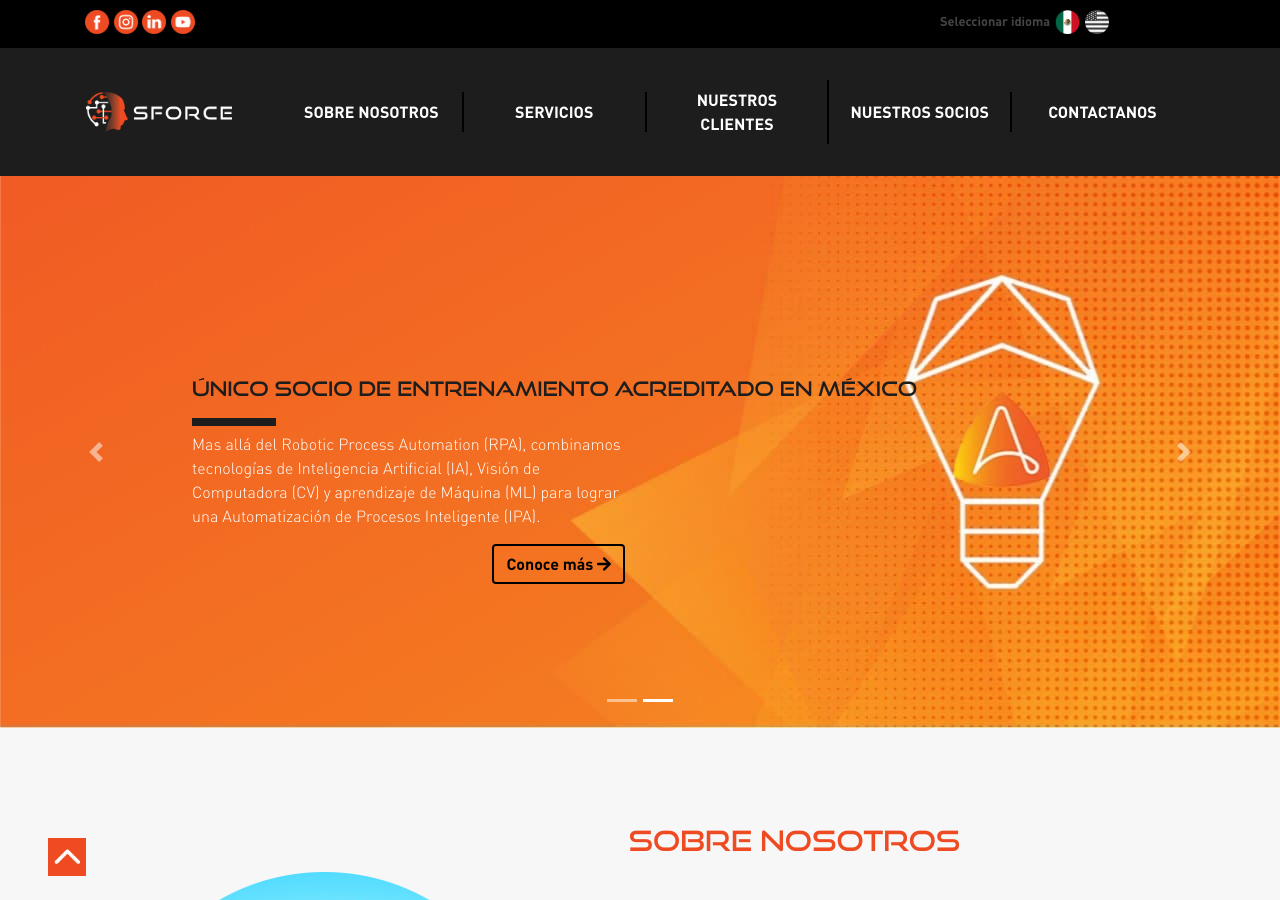
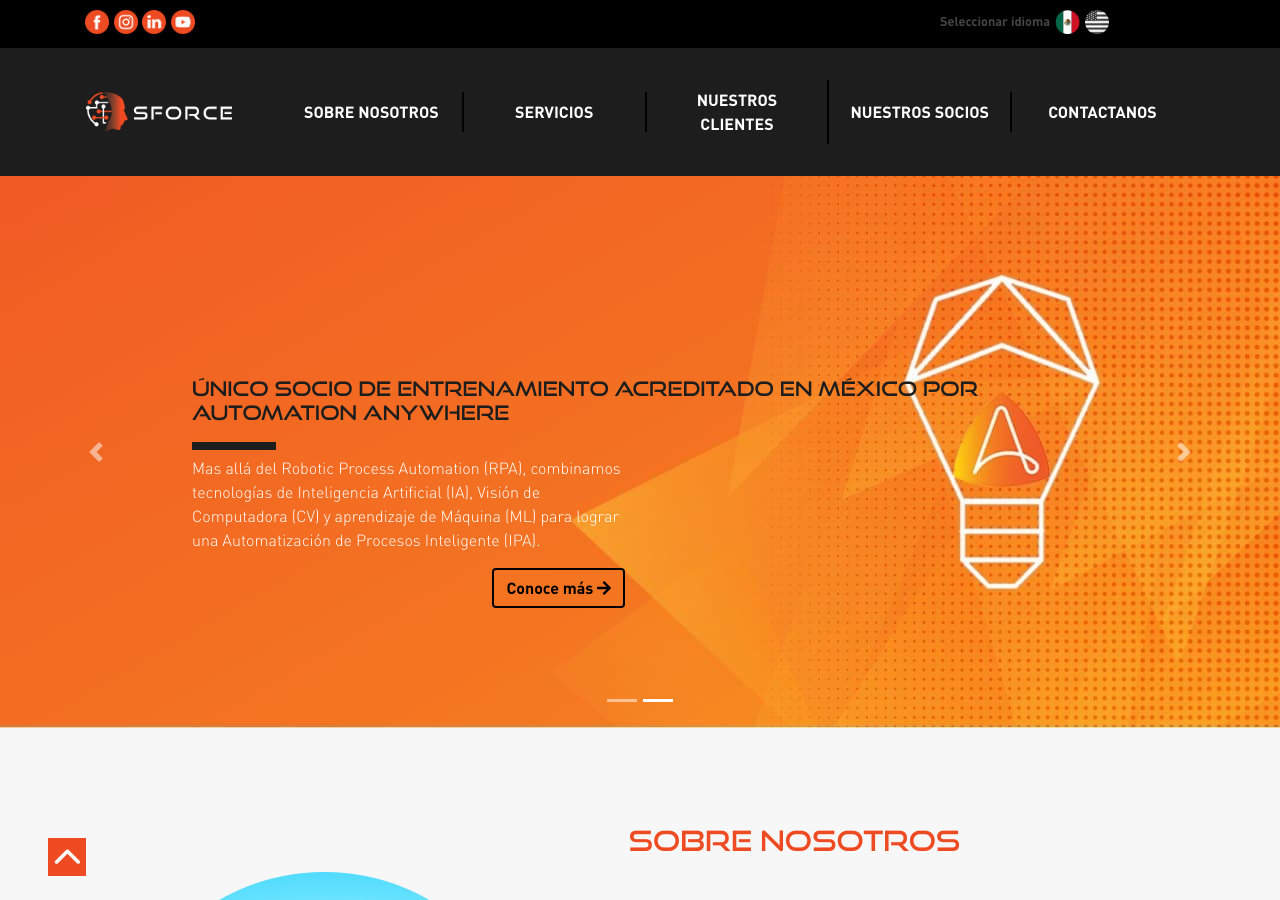
Before and after one commit to smartforcemx/sforce-jekyll, a Jekyll site: the page built from index.html, in a window 1280 px wide and 900 px high. Built offline with Jekyll 4.4.1, drawn with Linux system fonts in a browser that asks for light colours; nearby versions of some CDN libraries.

Commit message:
Update from Forestry.io Rafael Castañeda Garduño updated _data/top_carousel.yml

```diff
--- a/_data/top_carousel.yml
+++ b/_data/top_carousel.yml
@@ -18,8 +18,8 @@
     en: 'Learn more '
 automation1_titulo:
   texto:
-    es: ÚNICO SOCIO DE ENTRENAMIENTO ACREDITADO EN MÉXICO
-    en: ONLY CERTIFIED TRAINING PARTNER IN MÉXICO
+    es: ÚNICO SOCIO DE ENTRENAMIENTO ACREDITADO EN MÉXICO POR AUTOMATION ANYWHERE
+    en: ONLY CERTIFIED TRAINING PARTNER IN MÉXICO BY AUTOMATION ANYWHERE
 automation1_1_titulo:
   texto:
     es: Mas allá del Robotic Process Automation (RPA), combinamos tecnologías de Inteligencia
```
